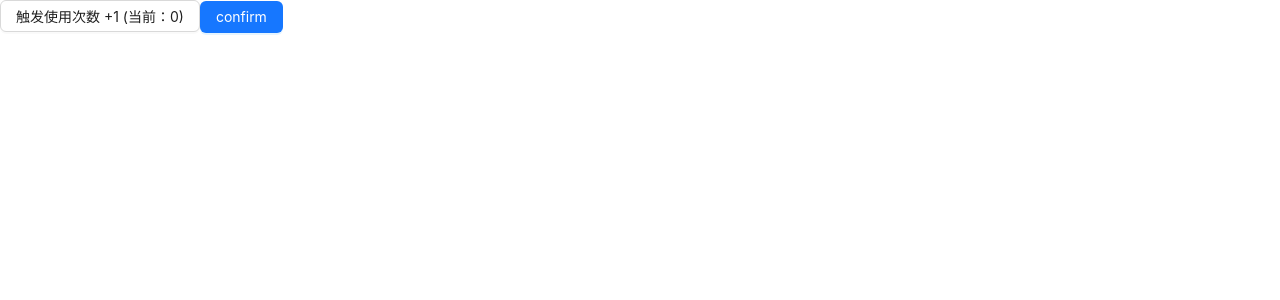
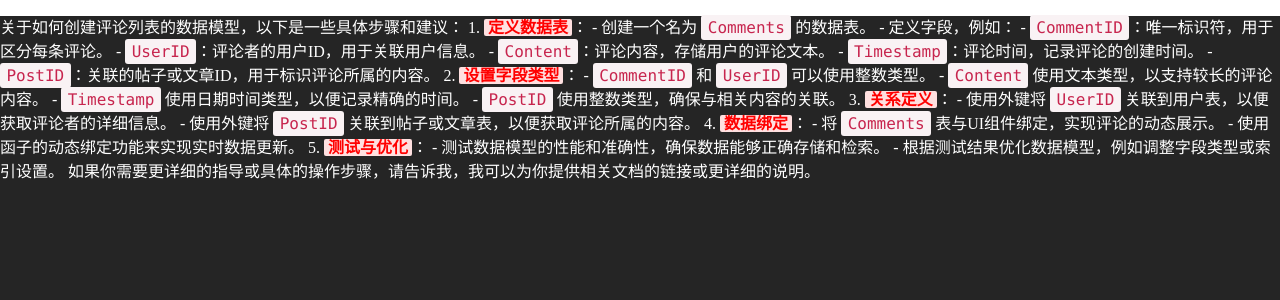
Before and after one commit to ftxdz/zion-code-components, a React (Vite) app: page / in a window 1280 px wide. Shown: the top 300 px of the page. Built offline with nearby package versions, Linux system fonts and the light colour scheme.

Commit message:
优化md显示器的重点和代码部分

```diff
--- a/src/App.tsx
+++ b/src/App.tsx
@@ -1,47 +1,76 @@
-import { BrowserRouter } from 'react-router-dom';
-import './App.scss';
-import { ConfirmModal } from './components/ConfirmModal';
-import { UsageTracker } from './components/UsageTracker/UsageTracker';
-import { Button } from 'antd';
-import { useState } from 'react';
+import { BrowserRouter } from "react-router-dom";
+import "./App.scss";
+// import { ConfirmModal } from './components/ConfirmModal';
+// import { UsageTracker } from './components/UsageTracker/UsageTracker';
+import { DocumentViewer } from "./components/DocumentViewer/DocumentViewer";
+// import { Button } from 'antd';
+// import { useState } from 'react';
 
 function App() {
-  const [trigger, setTrigger] = useState<number>(0);
-  const [currentUsage, setCurrentUsage] = useState<number>(0);
+  // const [trigger, setTrigger] = useState<number>(0);
+  // const [currentUsage, setCurrentUsage] = useState<number>(0);
 
   return (
     <BrowserRouter>
-      <div style={{ height: '100%', width: '100%' }}>
-        <Button
-          onClick={() => setTrigger(prev => prev + 1)}
-          style={{ marginBottom: '20px' }}
-        >
-          触发使用次数 +1 (当前：{currentUsage})
-        </Button>
-
-        <UsageTracker
+      <div
+        style={{
+          height: "100%",
+          width: "100%",
+          backgroundColor: "#252525", // 添加背景颜色
+        }}
+      >
+        <DocumentViewer
           propData={{
-            trigger: trigger,
-          }}
-          propState={{
-            currentUsage: {
-              get: () => currentUsage,
-              set: setCurrentUsage,
-            }
-          }}
-          event={{}}
-        />
-
-        <ConfirmModal
-          propData={{
-            buttonTitle: 'confirm',
-            modalTitle: 'sure?',
+            content:
+              "关于如何创建评论列表的数据模型，以下是一些具体步骤和建议： 1. **定义数据表**： - 创建一个名为 `Comments` 的数据表。 - 定义字段，例如： - `CommentID`：唯一标识符，用于区分每条评论。 - `UserID`：评论者的用户ID，用于关联用户信息。 - `Content`：评论内容，存储用户的评论文本。 - `Timestamp`：评论时间，记录评论的创建时间。 - `PostID`：关联的帖子或文章ID，用于标识评论所属的内容。 2. **设置字段类型**： - `CommentID` 和 `UserID` 可以使用整数类型。 - `Content` 使用文本类型，以支持较长的评论内容。 - `Timestamp` 使用日期时间类型，以便记录精确的时间。 - `PostID` 使用整数类型，确保与相关内容的关联。 3. **关系定义**： - 使用外键将 `UserID` 关联到用户表，以便获取评论者的详细信息。 - 使用外键将 `PostID` 关联到帖子或文章表，以便获取评论所属的内容。 4. **数据绑定**： - 将 `Comments` 表与UI组件绑定，实现评论的动态展示。 - 使用函子的动态绑定功能来实现实时数据更新。 5. **测试与优化**： - 测试数据模型的性能和准确性，确保数据能够正确存储和检索。 - 根据测试结果优化数据模型，例如调整字段类型或索引设置。 如果你需要更详细的指导或具体的操作步骤，请告诉我，我可以为你提供相关文档的链接或更详细的说明。",
+            fontSize: "16px",
+            textColor: "#FFFFFF",
+            linkColor: "#1598FF",
+            fontFamily: "MiSans",
+            boldColor: "#FF0000",
+            boldBgColor: "#FFE0E0",
+            codeColor: "#c7254e",
+            codeBgColor: "#f9f2f4",
           }}
           propState={{}}
           event={{}}
         />
+
+        {/* ... existing code ... */}
       </div>
     </BrowserRouter>
+    // <BrowserRouter>
+    //   <div style={{ height: '100%', width: '100%' }}>
+    //     <Button
+    //       onClick={() => setTrigger(prev => prev + 1)}
+    //       style={{ marginBottom: '20px' }}
+    //     >
+    //       触发使用次数 +1 (当前：{currentUsage})
+    //     </Button>
+
+    //     <UsageTracker
+    //       propData={{
+    //         trigger: trigger,
+    //       }}
+    //       propState={{
+    //         currentUsage: {
+    //           get: () => currentUsage,
+    //           set: setCurrentUsage,
+    //         }
+    //       }}
+    //       event={{}}
+    //     />
+
+    //     <ConfirmModal
+    //       propData={{
+    //         buttonTitle: 'confirm',
+    //         modalTitle: 'sure?',
+    //       }}
+    //       propState={{}}
+    //       event={{}}
+    //     />
+    //   </div>
+    // </BrowserRouter>
   );
 }
 
--- a/src/components/DocumentViewer/DocumentViewer.scss
+++ b/src/components/DocumentViewer/DocumentViewer.scss
@@ -42,9 +42,11 @@
     }
 
     code {
-      background-color: #f5f5f5;
+      color: var(--code-color);
+      background-color: var(--code-bg-color);
       padding: 0.2em 0.4em;
       border-radius: 3px;
+      font-family: 'Consolas', 'Monaco', monospace;
     }
 
     a {
@@ -55,5 +57,13 @@
         text-decoration: underline;
       }
     }
+
+    strong {
+      color: var(--bold-color);
+      background-color: var(--bold-bg-color);
+      font-weight: 600;
+      padding: 0 4px;
+      border-radius: 2px;
+    }
   }
 }
--- a/src/components/DocumentViewer/DocumentViewer.tsx
+++ b/src/components/DocumentViewer/DocumentViewer.tsx
@@ -7,6 +7,10 @@ export interface DocumentViewerPropData {
   textColor?: string;       // 字体颜色
   linkColor?: string;       // 超链接颜色
   fontFamily?: string;      // 字体
+  boldColor?: string;       // 粗体文字颜色
+  boldBgColor?: string;     // 粗体背景颜色
+  codeColor?: string;       // 代码文字颜色
+  codeBgColor?: string;     // 代码背景颜色
 }
 export interface DocumentViewerStateData {}
 
@@ -35,6 +39,10 @@ export function DocumentViewer({ propData }: DocumentViewerProps) {
     '--font-size': propData.fontSize || '14px',
     '--link-color': propData.linkColor || '#1598FF',
     '--font-family': propData.fontFamily || 'MiSans',
+    '--bold-color': propData.boldColor || '#FFF',
+    '--bold-bg-color': propData.boldBgColor || 'transparent',
+    '--code-color': propData.codeColor || '#333',
+    '--code-bg-color': propData.codeBgColor || '#f5f5f5',
   } as React.CSSProperties;
 
   return (
```
Also changed, not shown: package.json (+11 -1 lines).
